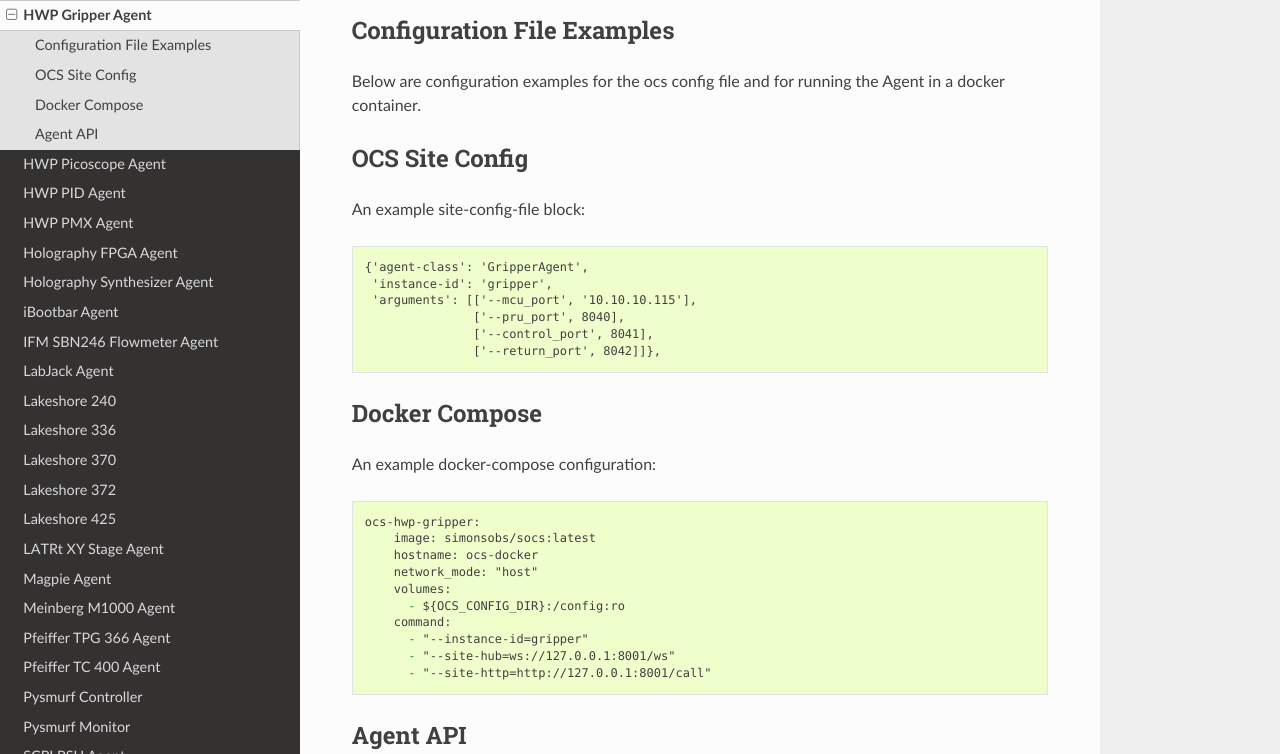
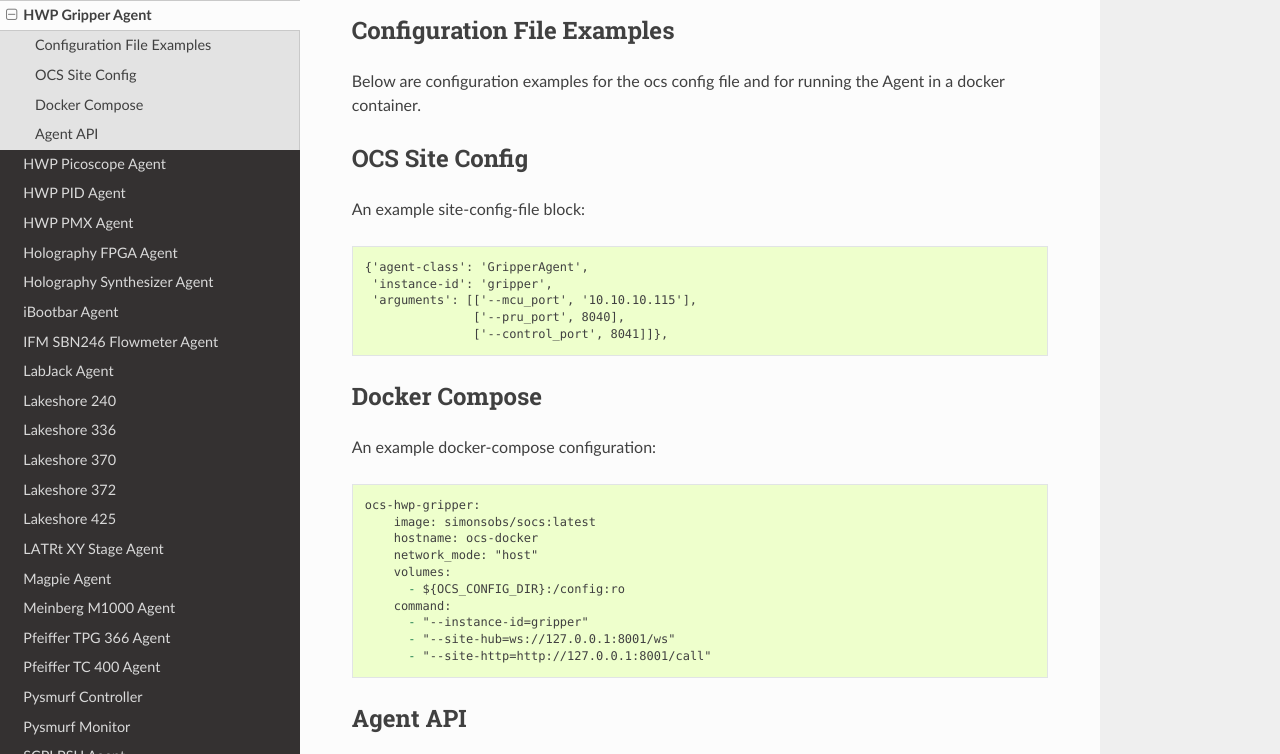
Before and after one commit to simonsobs/socs, a Sphinx documentation site: the page built from docs/agents/hwp_gripper.rst, in a window 1280 px wide and 900 px high, scrolled down 366 px, cut to the strip 0-754 px from the top of the window. Built offline with Sphinx 7.4.7 and the Read the Docs theme 2.0.0, drawn with Linux system fonts in a browser that asks for light colours.

Commit message:
updated hwp_gripper.rst

```diff
--- a/docs/agents/hwp_gripper.rst
+++ b/docs/agents/hwp_gripper.rst
@@ -30,8 +30,7 @@ An example site-config-file block::
      'instance-id': 'gripper',
      'arguments': [['--mcu_port', '10.10.10.115'],
                    ['--pru_port', 8040],
-                   ['--control_port', 8041],
-                   ['--return_port', 8042]]},
+                   ['--control_port', 8041]]},
 
 Docker Compose
 --------------
```
